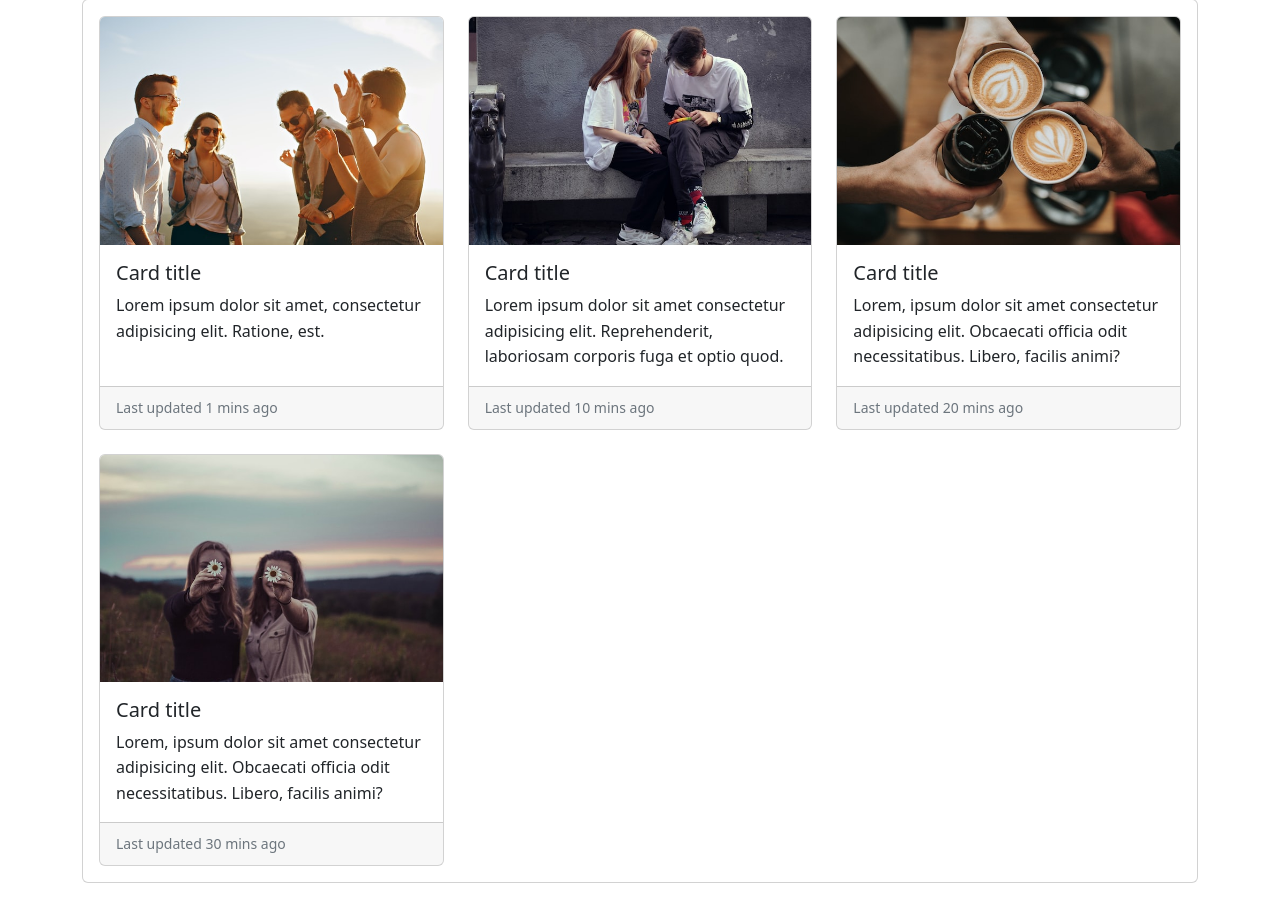
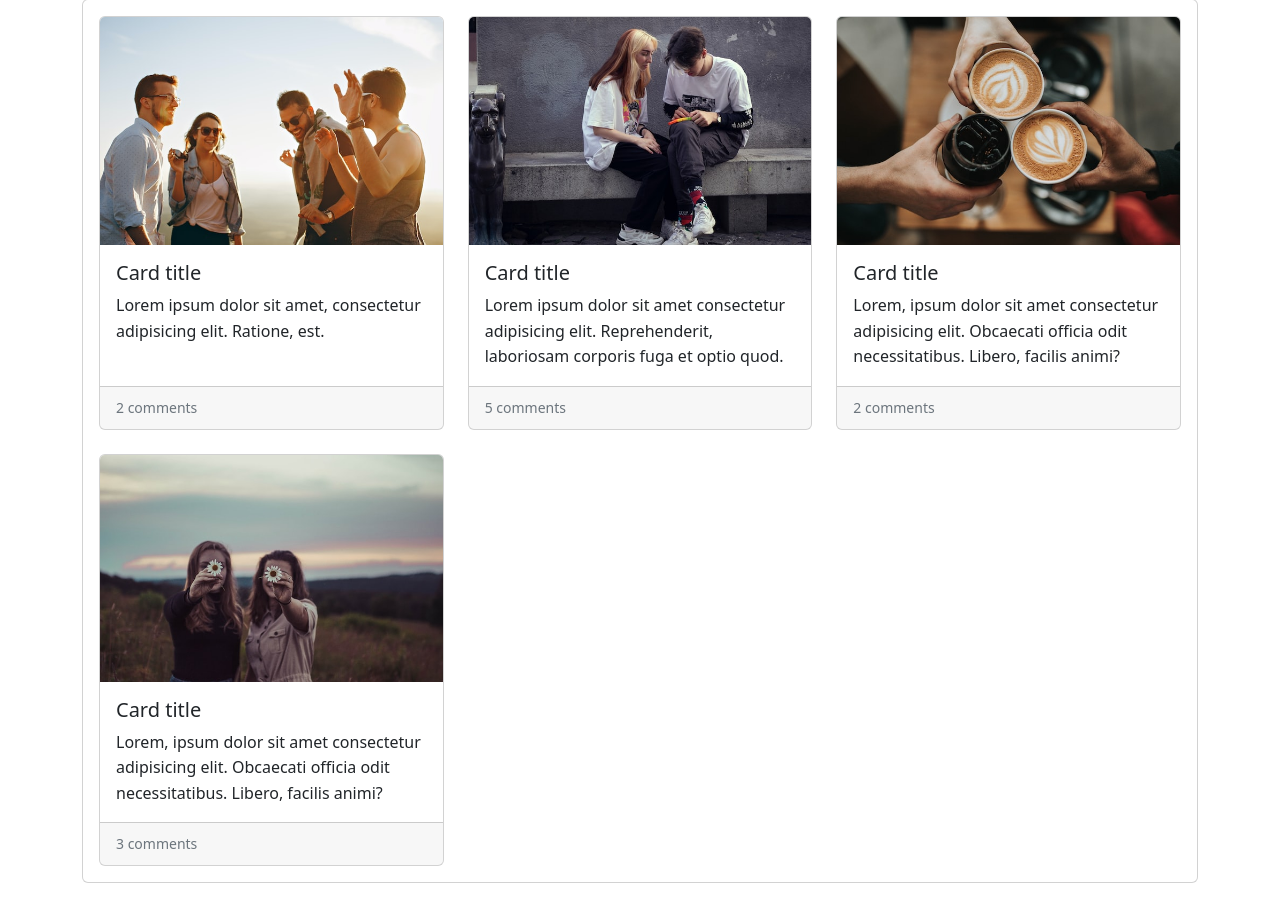
Before and after one commit to Ingvildb1/css_frameworks_ca1, a website: page index.html in a window 1280 px wide. Shown: the part 1017-1924 px from the top of the page. Drawn offline with nearby package versions, Linux system fonts and the light colour scheme.

Commit message:
text details

```diff
--- a/index.html
+++ b/index.html
@@ -89,7 +89,7 @@
                     <p class="card-text">Lorem ipsum dolor sit amet, consectetur adipisicing elit. Ratione, est.</p>
                   </div>
                   <div class="card-footer">
-                    <small class="text-muted">Last updated 1 mins ago</small>
+                    <small class="text-muted">2 comments</small>
                   </div>
                 </div>
               </div>
@@ -101,7 +101,7 @@
                     <p class="card-text">Lorem ipsum dolor sit amet consectetur adipisicing elit. Reprehenderit, laboriosam corporis fuga et optio quod.</p>
                   </div>
                   <div class="card-footer">
-                    <small class="text-muted">Last updated 10 mins ago</small>
+                    <small class="text-muted">5 comments</small>
                   </div>
                 </div>
               </div>
@@ -113,7 +113,7 @@
                     <p class="card-text">Lorem, ipsum dolor sit amet consectetur adipisicing elit. Obcaecati officia odit necessitatibus. Libero, facilis animi?</p>
                   </div>
                   <div class="card-footer">
-                    <small class="text-muted">Last updated 20 mins ago</small>
+                    <small class="text-muted">2 comments</small>
                   </div>
                 </div>
               </div>
@@ -125,7 +125,7 @@
                     <p class="card-text">Lorem, ipsum dolor sit amet consectetur adipisicing elit. Obcaecati officia odit necessitatibus. Libero, facilis animi?</p>
                   </div>
                   <div class="card-footer">
-                    <small class="text-muted">Last updated 30 mins ago</small>
+                    <small class="text-muted">3 comments</small>
                   </div>
                 </div>
               </div>
```
Also changed, not shown: profile.html (+4 -4 lines).
